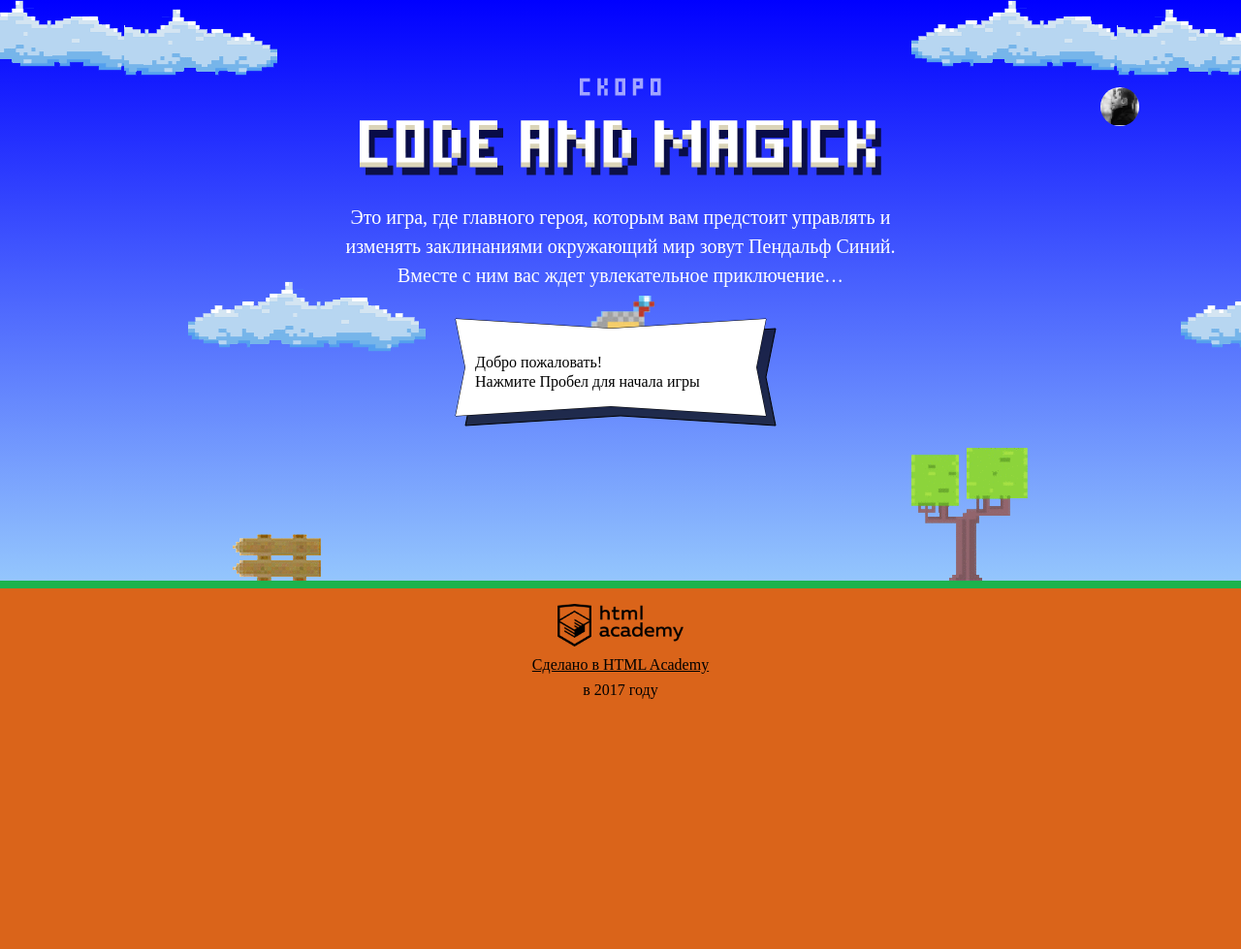
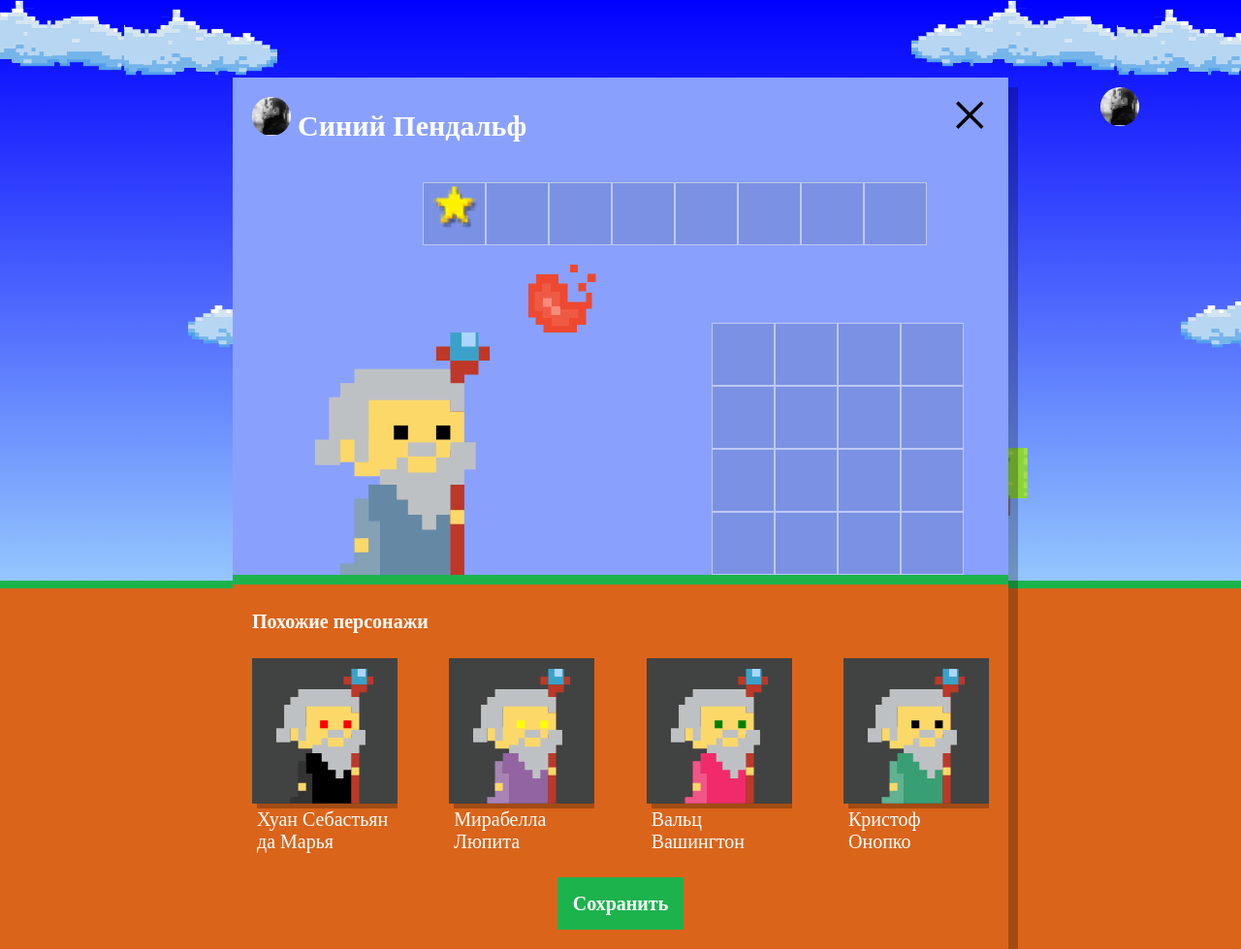
Before and after one commit to spbfess/483241-code-and-magick, a website: page index.html in a window 1280 px wide. Shown: the whole page at 97% size. Before the commit the page ends 800 px from the top, so only its background shows below. Drawn offline with Linux system fonts and the light colour scheme; a web font is replaced by a local one.

Commit message:
completed

```diff
--- a/index.html
+++ b/index.html
@@ -204,6 +204,7 @@
     return height * 1 / 3 - getWizardHeight();
   };
 </script>
+<script src="js/setup.js"></script>
 <script src="js/stat.js"></script>
 <script src="js/game.js"></script>
 
--- /dev/null
+++ b/js/setup.js
@@ -0,0 +1,126 @@
+'use strict';
+
+var WIZARD_NAMES = [
+  'Иван',
+  'Хуан Себастьян',
+  'Мария',
+  'Кристоф',
+  'Виктор',
+  'Юлия',
+  'Люпита',
+  'Вашингтон'
+];
+var WIZARD_SECOND_NAMES = [
+  'да Марья',
+  'Верон',
+  'Мирабелла',
+  'Вальц',
+  'Онопко',
+  'Топольницкая',
+  'Нионго',
+  'Ирвинг'
+];
+var WIZARD_COAT_COLORS = [
+  'rgb(101, 137, 164)',
+  'rgb(241, 43, 107)',
+  'rgb(146, 100, 161)',
+  'rgb(56, 159, 117)',
+  'rgb(215, 210, 55)',
+  'rgb(0, 0, 0)'
+];
+var WIZARD_EYES_COLORS = [
+  'black',
+  'red',
+  'blue',
+  'yellow',
+  'green'
+];
+var WIZARDS_NUMBER = 4;
+
+var userSetupElement = document.querySelector('.setup');
+var userSetupSimilarElement = userSetupElement.querySelector('.setup-similar');
+var similarListElement = userSetupSimilarElement.querySelector('.setup-similar-list');
+var similarWizardTemplate = document.querySelector('#similar-wizard-template').content.querySelector('.setup-similar-item');
+
+var openWindow = function (windowElement) {
+  windowElement.classList.remove('hidden');
+};
+
+var getRandomInteger = function (min, max) {
+  return Math.floor(Math.random() * (max - min)) + min;
+};
+
+var pullRandomElement = function (elements) {
+  var randomElement;
+  var randomIndex;
+  var elementsLength = elements.length;
+
+  if (elementsLength !== 0) {
+    randomIndex = getRandomInteger(0, elementsLength);
+    randomElement = elements.splice(randomIndex, 1)[0];
+  }
+
+  return randomElement;
+};
+
+var getShuffledArray = function (elements) {
+  elements = elements.slice();
+  var elementsLength = elements.length;
+  var shuffledArray = [];
+
+  for (var i = 0; i < elementsLength; i++) {
+    shuffledArray.push(pullRandomElement(elements, true));
+  }
+
+  return shuffledArray;
+};
+
+var generateWizard = function () {
+  var wizard = {};
+  var wizardName = pullRandomElement(WIZARD_NAMES);
+  var wizardSecondName = pullRandomElement(WIZARD_SECOND_NAMES);
+  var wizardFullName = [
+    wizardName,
+    wizardSecondName
+  ];
+  var wizardCoatColor = pullRandomElement(WIZARD_COAT_COLORS);
+  var wizardEyesColor = pullRandomElement(WIZARD_EYES_COLORS);
+
+  wizard.name = getShuffledArray(wizardFullName).join(' ');
+  wizard.coatColor = wizardCoatColor;
+  wizard.eyesColor = wizardEyesColor;
+
+  return wizard;
+};
+
+var generateWizardsList = function () {
+  var wizards = [];
+
+  for (var i = 0; i < WIZARDS_NUMBER; i++) {
+    wizards.push(generateWizard());
+  }
+
+  return wizards;
+};
+
+var renderWizard = function (wizard) {
+  var wizardElement = similarWizardTemplate.cloneNode(true);
+
+  wizardElement.querySelector('.setup-similar-label').textContent = wizard.name;
+  wizardElement.querySelector('.wizard-coat').style.fill = wizard.coatColor;
+  wizardElement.querySelector('.wizard-eyes').style.fill = wizard.eyesColor;
+
+  return wizardElement;
+};
+
+var fragment = document.createDocumentFragment();
+var wizards = generateWizardsList();
+
+openWindow(userSetupElement);
+
+for (var i = 0; i < wizards.length; i++) {
+  fragment.appendChild(renderWizard(wizards[i]));
+}
+
+similarListElement.appendChild(fragment);
+openWindow(userSetupSimilarElement);
```
